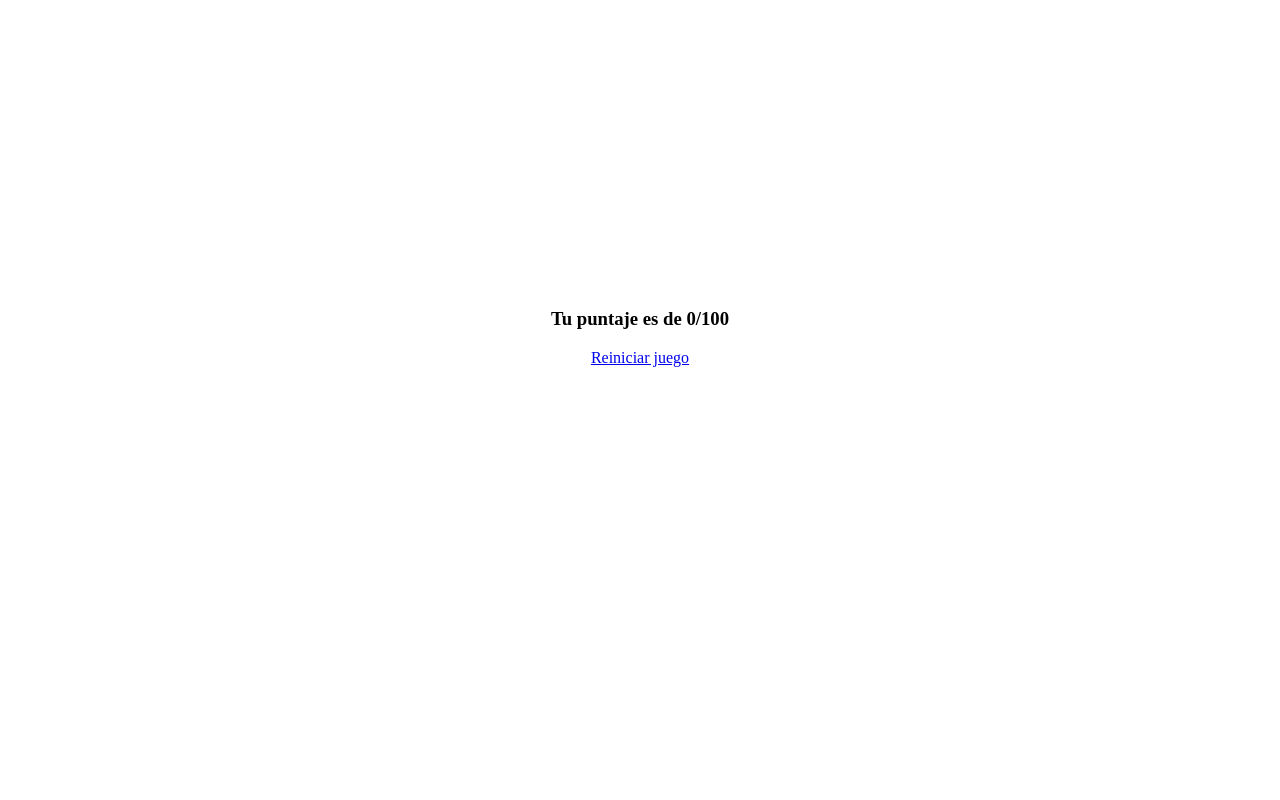
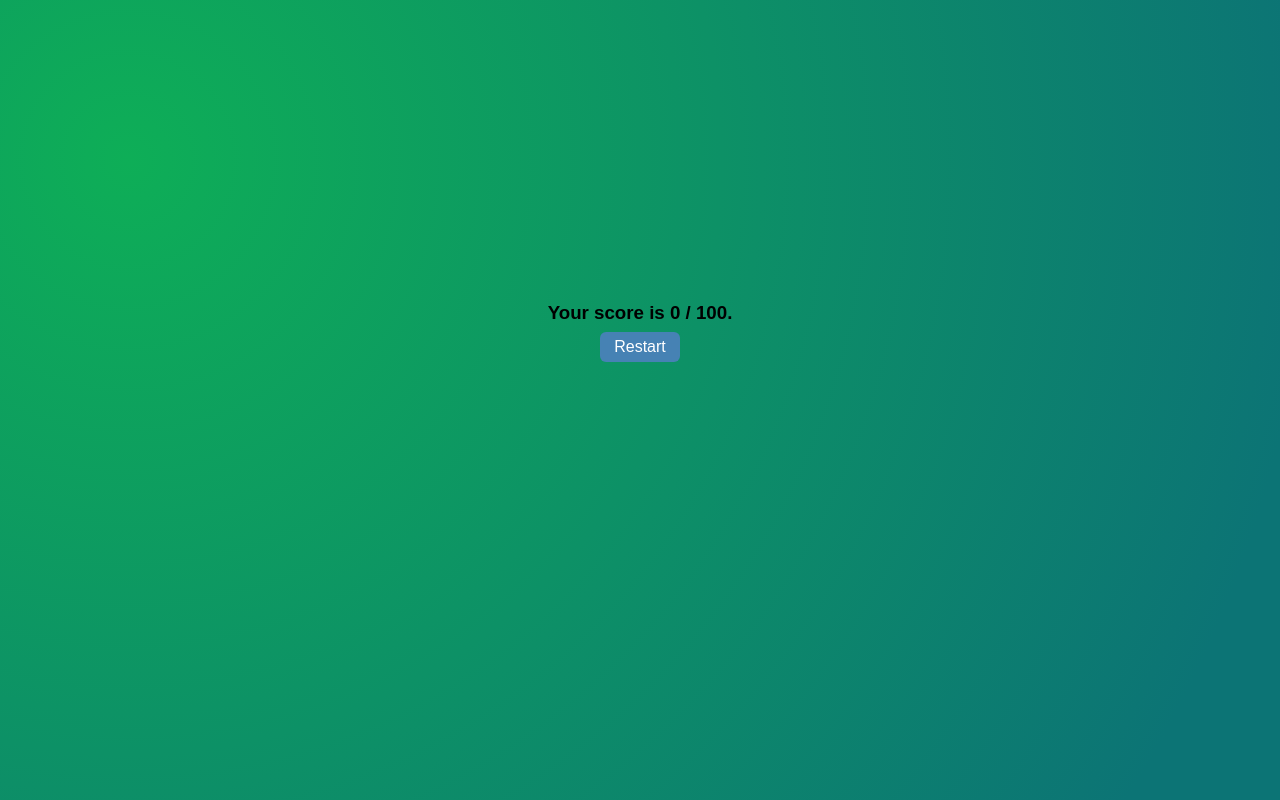
Before and after one commit to MartinBal97/theQuestionMachine, a plain HTML site: page pages/finalResult.html in a window 1280 px wide. Drawn offline with Linux system fonts and the light colour scheme.

Commit message:
Diseño terminado

```diff
--- a/css/style.css
+++ b/css/style.css
@@ -1,14 +1,42 @@
+* {
+    margin: 0;
+    padding: 0;
+    box-sizing: border-box;
+    font-family: 'Kanit', sans-serif;
+}
 .preguntas {
     display:flex;
     flex-direction: column;
 }
+body {
+    background-image: radial-gradient( circle farthest-corner at 10% 20%,  rgba(14,174,87,1) 0%, rgba(12,116,117,1) 90% );
+}
 
+button, a {
+    padding: 0.4rem 0.9rem;
+    border-radius: 6px;
+    border: none;
+    text-decoration: none;
+    margin: 0.5rem;
+    cursor: pointer;
+    background-color: steelblue;
+    color: white;
+}
 .contTodo {
     display: flex;
     flex-direction: column;
     width: fit-content;
+    max-width: 800px;
     justify-content: center;
     align-items: center;
     margin: 0 auto;
-    height: 80vh;
+    height: 100vh;
+    position: relative;
+    bottom: 4rem;
 }
+.pregunta {
+    margin: 0.4rem 0.9rem;
+    border-radius: 6px;
+    border: 1px black solid;
+    padding: 0.4rem 0.9rem;
+}
--- a/js/finalResult.js
+++ b/js/finalResult.js
@@ -2,5 +2,5 @@ let puntaje =JSON.parse(localStorage.getItem('puntaje'))
 let containerPrincipal = document.querySelector('.containerPrincipal')
 
 containerPrincipal.innerHTML = `
-    <h3>Tu puntaje es de ${puntaje * 10}/100</h3>
+    <h3>Your score is ${puntaje * 10} / 100.</h3>
 `
--- a/pages/finalResult.html
+++ b/pages/finalResult.html
@@ -14,7 +14,7 @@
         <div class="containerPrincipal">
 
         </div>
-        <a href="../index.html">Reiniciar juego</a>
+        <a href="../index.html">Restart</a>
     </div>
     <script src="../js/finalResult.js"></script>
 </body>
```
Also changed, not shown: index.html (+6 -1 lines), js/index.js (+6 -5 lines).
